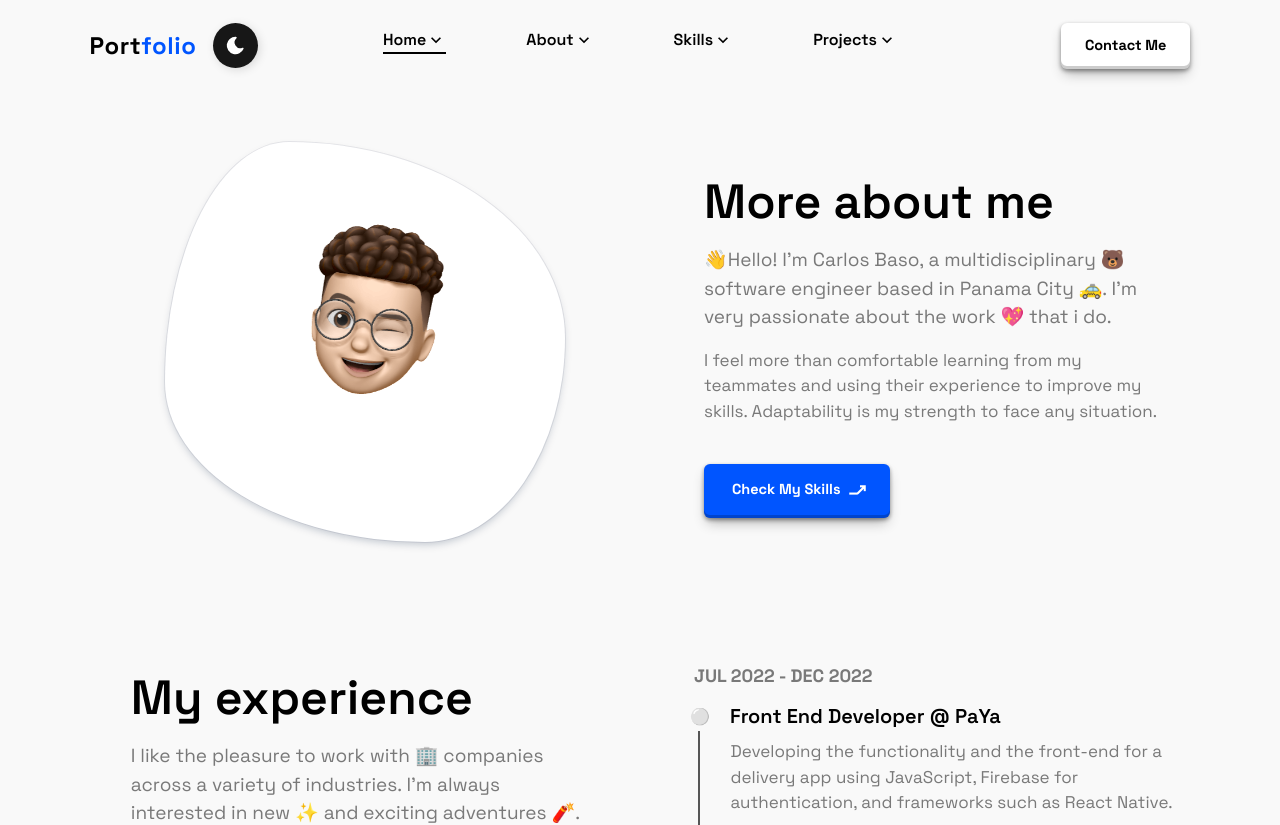
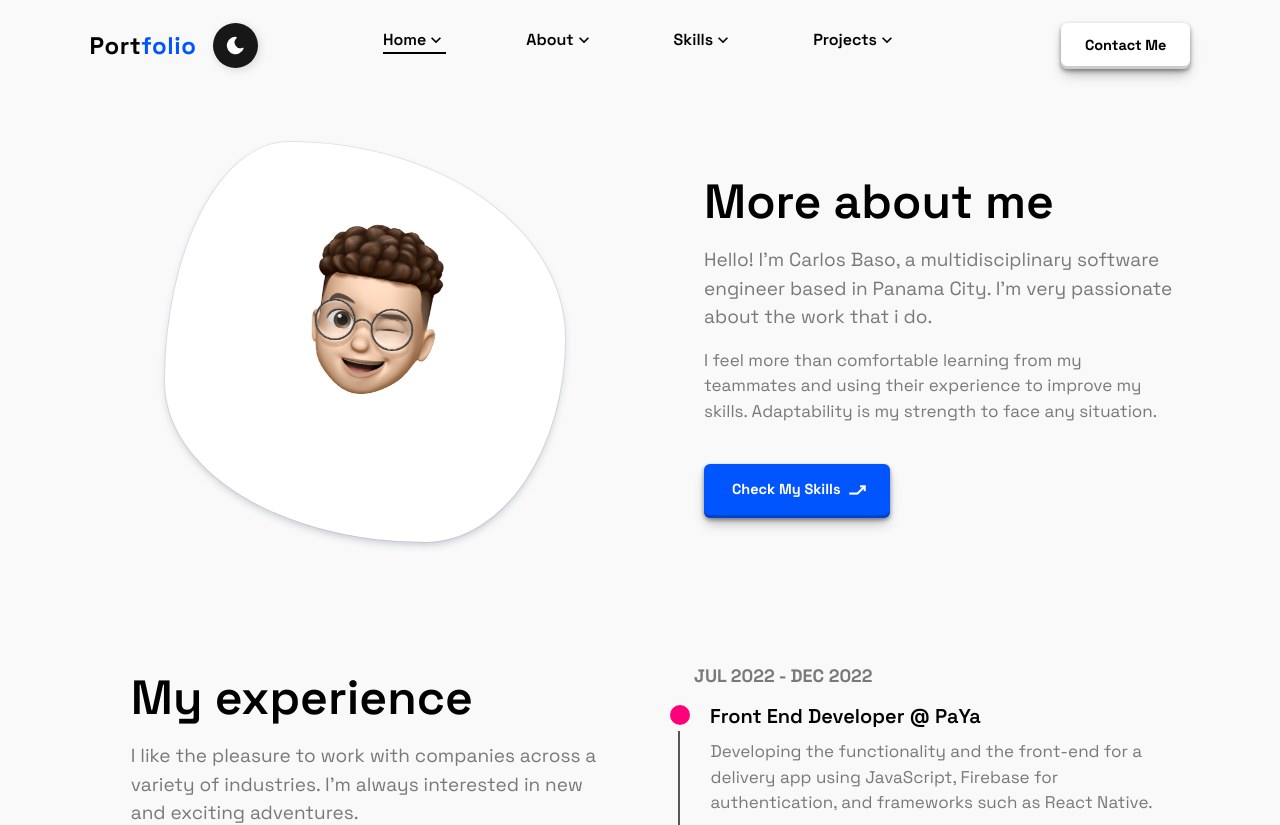
Before and after one commit to Basso-23/Portfolio_v2, a Next.js app: page /About in a window 1280 px wide. Shown: the top 825 px of the page. Built offline with nearby package versions, Linux system fonts and the light colour scheme.

Commit message:
Definitivo antes de vercel

```diff
--- a/src/pages/About.jsx
+++ b/src/pages/About.jsx
@@ -43,10 +43,12 @@ const CardExperience = ({
 }) => {
   return (
     <div className="lg:flex lg:flex-row flex-col lg:ml-[50px] md:ml-[15px] lg:flex-wrap mt-10">
+
       <div className="font-bold ml-1 mb-4 text-[18px]">{date}</div>
 
       <div className="flex">
-        <div className="bg-[#bd171700] ml-0">⚪</div>
+      {theme ? <div className="bg-[#06ff93] w-[20px] h-[20px] rounded-full absolute ml-[-20px]"></div> : <div className="bg-[#ff007b] w-[20px] h-[20px] rounded-full absolute ml-[-20px]"></div>}
+
         <div
           className={
             theme === false
@@ -165,15 +167,15 @@ const About = ({
                   <div className="pt-2">
                     {language ? (
                       <div>
-                        👋Hello! I&apos;m Carlos Baso, a multidisciplinary 🐻
-                        software engineer based in Panama City 🚕. I&apos;m very
-                        passionate about the work 💖 that i do.
+                        Hello! I&apos;m Carlos Baso, a multidisciplinary
+                        software engineer based in Panama City. I&apos;m very
+                        passionate about the work that i do.
                       </div>
                     ) : (
                       <div>
-                        ¡Hola! Soy Carlos Baso, un 🐻 ingeniero de software
-                        multidisciplinario viviendo en la ciudad de Panamá 🚕.
-                        Me apasiona mucho el trabajo 💖 que hago.
+                        ¡Hola! Soy Carlos Baso, un ingeniero de software
+                        multidisciplinario viviendo en la ciudad de Panamá.
+                        Me apasiona mucho el trabajo que hago.
                       </div>
                     )}
                   </div>
@@ -225,7 +227,7 @@ const About = ({
 
           {/* DIV DE LA MITAD DE ABAJO----------------------- */}
           <m.div
-            initial={{ y: "35%", opacity: 0 }}
+            initial={{ y: "19%", opacity: 0 }}
             animate={{ y: "0%", opacity: 1 }}
             transition={{
               duration: 1,
@@ -257,15 +259,15 @@ const About = ({
                     <div className="pt-2">
                       {language ? (
                         <div>
-                          I like the pleasure to work with 🏢 companies across a
-                          variety of industries. I&apos;m always interested in new ✨
-                          and exciting adventures 🧨.
+                          I like the pleasure to work with companies across a
+                          variety of industries. I&apos;m always interested in new
+                          and exciting adventures.
                         </div>
                       ) : (
                         <div>
-                          Me gusta tener el placer de trabajar con 🏢 empresas
+                          Me gusta tener el placer de trabajar con empresas
                           dentro de distintos sectores. Siempre me interesan las
-                          nuevas ✨ y emocionantes aventuras 🧨.
+                          nuevas y emocionantes aventuras.
                         </div>
                       )}
                     </div>
--- a/src/styles/globals.css
+++ b/src/styles/globals.css
@@ -1,26 +1,6 @@
 @tailwind base;
 @tailwind components;
 @tailwind utilities;
-
-
-
-body {
-  background-color: #f9f9f9;
-  --black: #000000;
-  --ash-black: #222;
-  --sky: #00ccff;
-  --green: #22dddd;
-  --blue: #1300ff;
-  --dusk: #6600ff;
-  --purple: #9900ff;
-  --pink: #ff0066;
-  --red: #fe0222;
-  --orange: #fd7702;
-  --yellow: #ffbb00;
-
-  --background: var(--dusk);
-  --accent: var(--white);
-}
 
 @font-face {
   font-family: space;
```
Also changed, not shown: 1 other file (tests, documents, lock files or other folders).
